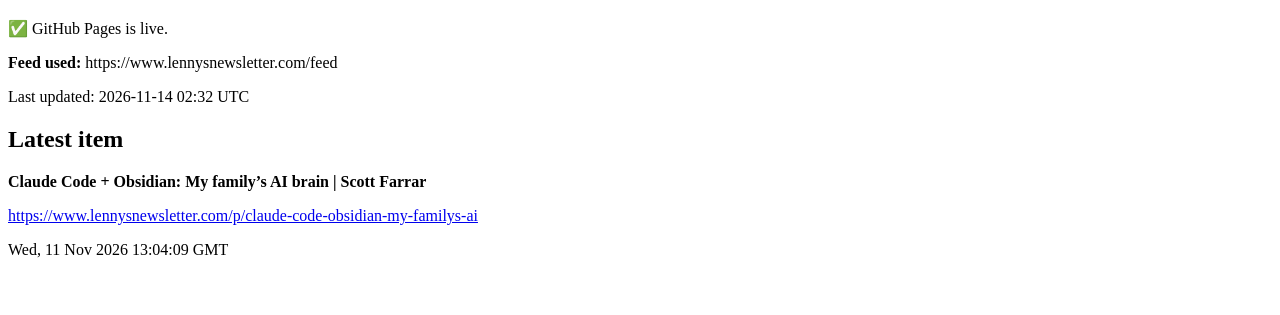
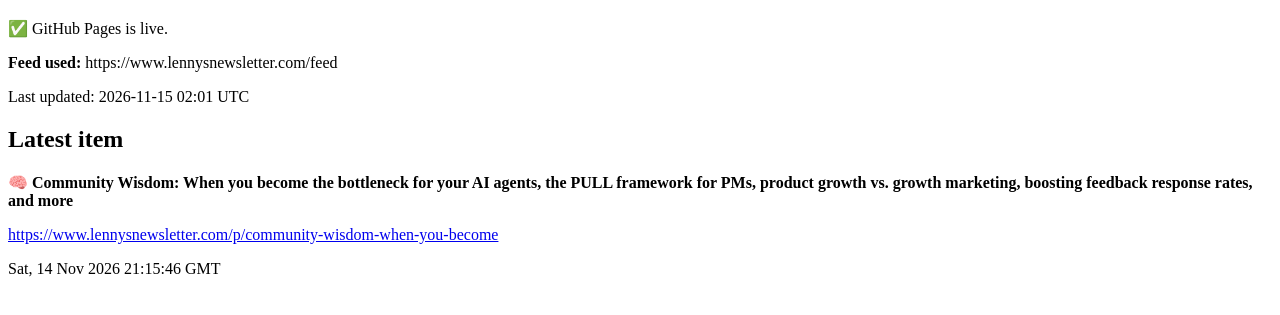
Before and after one commit to EmilySunshine95/podcast-radar, a plain HTML site: page docs/index.html in a window 1280 px wide. Shown: the part 61-376 px from the top of the page. Drawn offline with Linux system fonts and the light colour scheme.

Commit message:
Update podcast radar

```diff
--- a/docs/index.html
+++ b/docs/index.html
@@ -9,11 +9,11 @@
   <h1>Podcast Radar</h1>
   <p>✅ GitHub Pages is live.</p>
   <p><b>Feed used:</b> https://www.lennysnewsletter.com/feed</p>
-  <p>Last updated: 2026-11-14 02:32 UTC</p>
+  <p>Last updated: 2026-11-15 02:01 UTC</p>
 
   <h2>Latest item</h2>
-  <p><b>Claude Code + Obsidian: My family’s AI brain | Scott Farrar</b></p>
-  <p><a href="https://www.lennysnewsletter.com/p/claude-code-obsidian-my-familys-ai">https://www.lennysnewsletter.com/p/claude-code-obsidian-my-familys-ai</a></p>
-  <p>Wed, 11 Nov 2026 13:04:09 GMT</p>
+  <p><b>🧠 Community Wisdom: When you become the bottleneck for your AI agents, the PULL framework for PMs, product growth vs. growth marketing, boosting feedback response rates, and more</b></p>
+  <p><a href="https://www.lennysnewsletter.com/p/community-wisdom-when-you-become">https://www.lennysnewsletter.com/p/community-wisdom-when-you-become</a></p>
+  <p>Sat, 14 Nov 2026 21:15:46 GMT</p>
 </body>
 </html>
```
